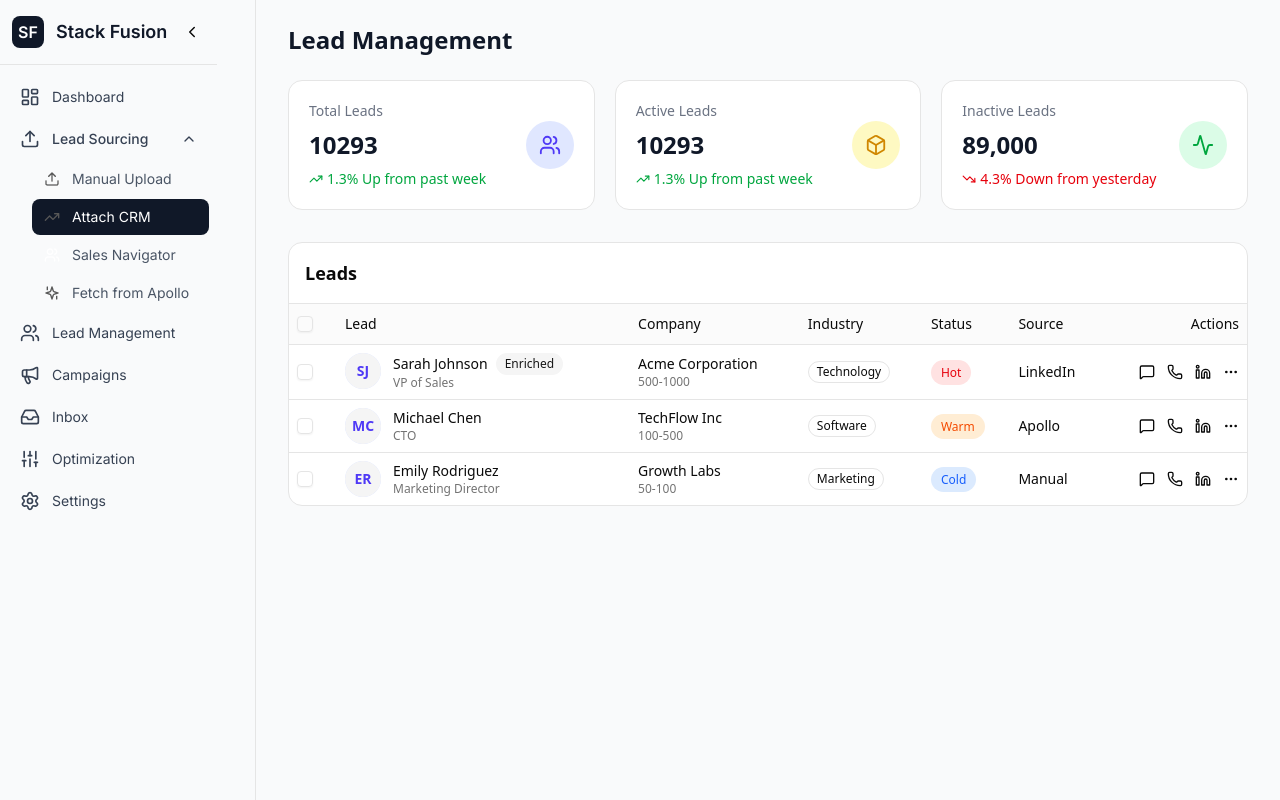
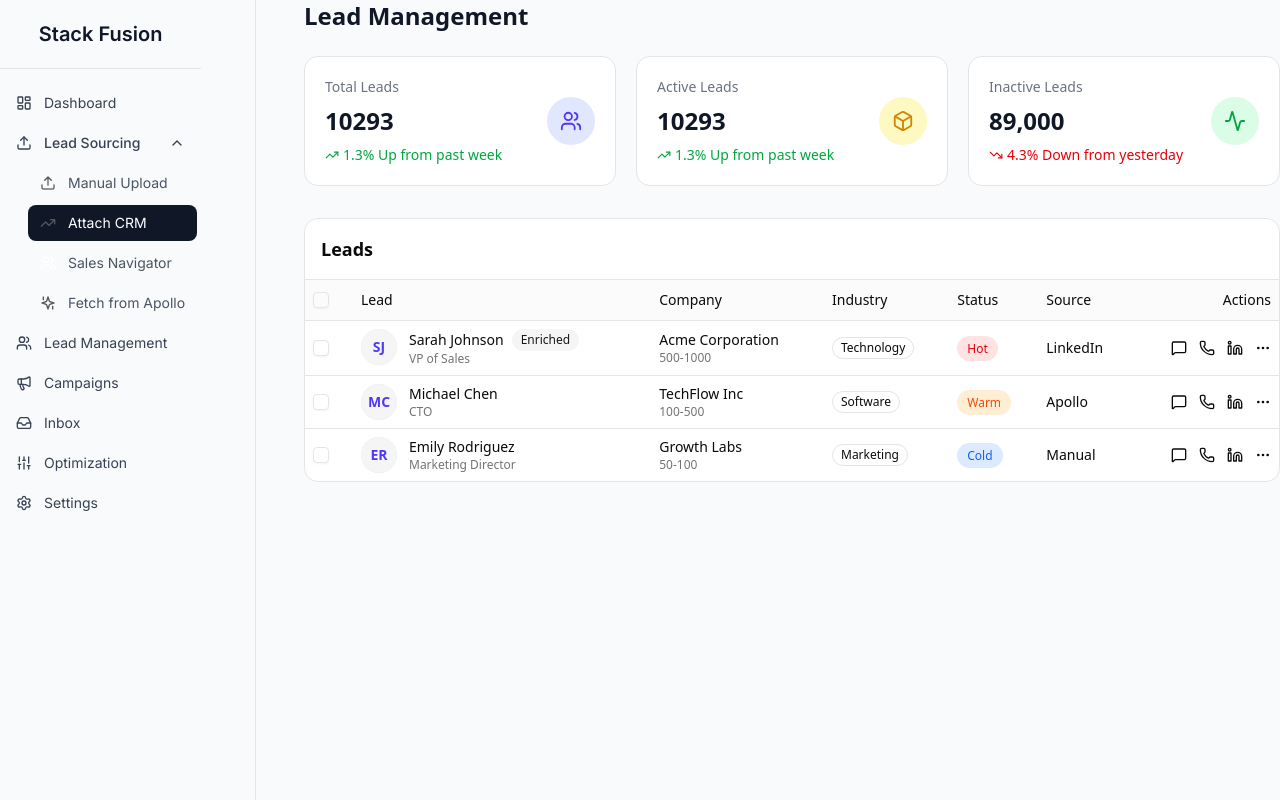
Before and after one commit to Maryamsudo/StackfuseUi, a Next.js app: page / in a window 1280 px wide. Built offline with nearby package versions, Linux system fonts and the light colour scheme.

Commit message:
-SidebarContent was being recreated on parent re-renders used   a hook "usecallback" -Duplicate conditional logic scattered throughout Created reusable NavItem component

```diff
--- a/app/layout.js
+++ b/app/layout.js
@@ -4,14 +4,10 @@ import Sidebar from "@/components/Sidebar";
 export default function RootLayout({ children }) {
   return (
     <html lang="en">
-      <body className="flex min-h-screen">
+      <body className="flex min-h-screen bg-gray-50">
         <Sidebar />
-
-        {/* Main content area */}
-        <main className="flex-1 overflow-y-auto bg-gray-50">
-          <div className="pt-14 md:pt-6 px-4 sm:px-6 lg:px-8 max-w-400 mx-auto">
-            {children}
-          </div>
+        <main className="flex-1 md:ml-6 lg:ml-12 overflow-y-auto">
+          {children}
         </main>
       </body>
     </html>
--- a/components/Sidebar.jsx
+++ b/components/Sidebar.jsx
@@ -1,19 +1,31 @@
 "use client";
-import { useState } from "react";
-import {LayoutDashboard,Upload,Users,Megaphone,Inbox,Sliders,Settings,ChevronDown,Menu,X,ChevronRight,} from "lucide-react";
+
+import { useState, useCallback } from "react";
+import {
+  LayoutDashboard,
+  Upload,
+  Users,
+  Megaphone,
+  Inbox,
+  Sliders,
+  Settings,
+  ChevronDown,
+  Menu,
+  X,
+} from "lucide-react";
 import { Inter } from "next/font/google";
 const inter = Inter({ subsets: ["latin"], weight: ["400", "500", "600"] });
-
 export default function SidebarLayout({ children }) {
   const [openLeadSourcing, setOpenLeadSourcing] = useState(true);
   const [activeItem, setActiveItem] = useState("Attach CRM");
+  const [tabletHover, setTabletHover] = useState(false);
   const [mobileOpen, setMobileOpen] = useState(false);
-  const [tabletHover, setTabletHover] = useState(false);
-  const [sidebarCollapsed, setSidebarCollapsed] = useState(false);
-  const SidebarContent = ({ isMini, isMobile }) => {
-  const isCollapsed = isMini ? !tabletHover : sidebarCollapsed;
-  const showText = isMobile || !isCollapsed;
 
+  const handleCloseMobile = useCallback(() => {
+    setMobileOpen(false);
+  }, []);
+
+  const SidebarContent = ({ isMini = false, isMobile = false }) => {
     return (
       <div
         className={`${inter.className} h-full flex flex-col bg-[#F9FAFB]`}
@@ -21,72 +33,41 @@ export default function SidebarLayout({ children }) {
         onMouseLeave={() => isMini && setTabletHover(false)}
       >
         {/* LOGO */}
-        <div
-          className={`flex items-center gap-3 px-3 py-4 ${
-            showText ? "justify-between" : "justify-center"
-          }`}
-        >
-          <div className="flex items-center gap-3">
-            <div className="h-8 w-8 flex items-center justify-center rounded-md bg-gray-900 text-white font-semibold">
-              SF
-            </div>
-            {showText && (
-              <span className="text-lg font-semibold text-gray-900">
-                Stack Fusion
-              </span>
-            )}
-          </div>
-
-          {!isMini && !isMobile && showText && (
-            <button
-              onClick={() => setSidebarCollapsed(!sidebarCollapsed)}
-              className="p-1 hover:bg-gray-200 rounded transition-colors shrink-0"
-            >
-              <ChevronRight
-                size={18}
-                className={`transition-transform duration-300 ${
-                  sidebarCollapsed ? "" : "rotate-180"
-                }`}
-              />
-            </button>
-          )}
+        <div className="px-6 py-5 text-xl font-semibold text-gray-900 flex items-center justify-center">
+          {!isMini || tabletHover ? "Stack Fusion" : "🖥"}
         </div>
 
         <div className="border-b" />
 
         {/* NAV */}
-        <nav className="flex-1 px-2 py-3 space-y-0.5 text-sm overflow-y-auto">
+        <nav className="flex-1 px-1 py-4 space-y-1 text-sm overflow-y-auto">
           {/* DASHBOARD */}
           <div
             onClick={() => {
               setActiveItem("Dashboard");
               setMobileOpen(false);
             }}
-            className={`flex items-center gap-3 px-3 py-2.5 rounded-md cursor-pointer ${
+            className={`flex items-center gap-3 px-3 py-2 rounded-md cursor-pointer ${
               activeItem === "Dashboard"
                 ? "bg-gray-900 text-white"
                 : "text-gray-700 hover:bg-gray-100"
-            } ${!showText ? "justify-center" : ""}`}
-            title={!showText ? "Dashboard" : ""}
+            }`}
           >
-            <LayoutDashboard size={20} />
-            {showText && "Dashboard"}
+            <LayoutDashboard size={16} />
+            {(!isMini || tabletHover || isMobile) && "Dashboard"}
           </div>
 
           {/* LEAD SOURCING */}
           <div>
             <button
               onClick={() => setOpenLeadSourcing(!openLeadSourcing)}
-              className={`w-full flex items-center px-3 py-2.5 font-medium text-gray-700 rounded-md hover:bg-gray-100 ${
-                !showText ? "justify-center" : "justify-between"
-              }`}
-              title={!showText ? "Lead Sourcing" : ""}
+              className="w-full flex items-center justify-between px-3 py-2 font-medium text-gray-700 rounded-md hover:bg-gray-100"
             >
               <span className="flex items-center gap-3">
-                <Upload size={20} />
-                {showText && "Lead Sourcing"}
+                <Upload size={16} />
+                {(!isMini || tabletHover || isMobile) && "Lead Sourcing"}
               </span>
-              {showText && (
+              {(!isMini || tabletHover || isMobile) && (
                 <ChevronDown
                   size={16}
                   className={`transition-transform ${
@@ -96,8 +77,8 @@ export default function SidebarLayout({ children }) {
               )}
             </button>
 
-            {openLeadSourcing && showText && (
-              <div className="ml-6 mt-0.5 space-y-0.5">
+            {openLeadSourcing && (!isMini || tabletHover || isMobile) && (
+              <div className="ml-6 mt-1 space-y-1">
                 {[
                   { label: "Manual Upload", icon: "/icons/Manualupload.png" },
                   { label: "Attach CRM", icon: "/icons/Crm.png" },
@@ -138,15 +119,14 @@ export default function SidebarLayout({ children }) {
                 setActiveItem(label);
                 setMobileOpen(false);
               }}
-              className={`flex items-center gap-3 px-3 py-2.5 rounded-md cursor-pointer ${
+              className={`flex items-center gap-3 px-3 py-2 rounded-md cursor-pointer ${
                 activeItem === label
                   ? "bg-gray-900 text-white"
                   : "text-gray-700 hover:bg-gray-100"
-              } ${!showText ? "justify-center" : ""}`}
-              title={!showText ? label : ""}
+              }`}
             >
-              <Icon size={20} />
-              {showText && label}
+              <Icon size={16} />
+              {(!isMini || tabletHover || isMobile) && label}
             </div>
           ))}
         </nav>
@@ -157,30 +137,25 @@ export default function SidebarLayout({ children }) {
   return (
     <div className="flex h-screen bg-gray-50">
       {/* Desktop Sidebar */}
-      <aside
-  onClick={() => {
-    if (sidebarCollapsed) setSidebarCollapsed(false);
-  }}
-  className={`hidden lg:flex lg:fixed lg:inset-y-0 lg:left-0 bg-[#F9FAFB] z-20 transition-all duration-300 cursor-pointer ${
-    sidebarCollapsed ? "lg:w-20 border-r-2" : "lg:w-64 border-r"
-  }`}
->
-  <SidebarContent />
-</aside>
+      <aside className="hidden lg:flex lg:fixed lg:inset-y-0 lg:left-0 lg:w-64 border-r bg-[#F9FAFB] z-20">
+        <SidebarContent />
+      </aside>
 
 
       {/* Tablet Sidebar */}
       <aside
-        className={`hidden md:flex lg:hidden md:fixed md:inset-y-0 md:left-0 bg-[#F9FAFB] z-20 transition-all duration-300 ${
-          tabletHover ? "md:w-64 border-r" : "md:w-20 border-r-2"
-        }`}
+        className="hidden md:flex lg:hidden md:fixed md:inset-y-0 md:left-0 md:w-20 border-r bg-[#F9FAFB] z-20 transition-all duration-300"
       >
         <SidebarContent isMini />
       </aside>
 
       {/* Mobile Top Bar */}
       <header className="md:hidden fixed top-0 left-0 right-0 z-40 h-14 bg-white border-b flex items-center gap-3 px-4">
-        <button onClick={() => setMobileOpen(true)}>
+        <button
+          onClick={() => setMobileOpen(true)}
+          aria-label="Open navigation menu"
+          className="p-2 hover:bg-gray-100 rounded-md"
+        >
           <Menu size={22} />
         </button>
         <span className="font-semibold">Stack Fusion</span>
@@ -189,8 +164,9 @@ export default function SidebarLayout({ children }) {
       {/* Mobile Overlay */}
       {mobileOpen && (
         <div
-          onClick={() => setMobileOpen(false)}
+          onClick={handleCloseMobile}
           className="md:hidden fixed inset-0 z-40 bg-black/40"
+          role="presentation"
         />
       )}
 
@@ -199,9 +175,14 @@ export default function SidebarLayout({ children }) {
         className={`md:hidden fixed inset-y-0 left-0 z-50 w-64 bg-[#F9FAFB] border-r transform transition-transform duration-300 ${
           mobileOpen ? "translate-x-0" : "-translate-x-full"
         }`}
+        role="complementary"
       >
         <div className="flex justify-end p-4 border-b">
-          <button onClick={() => setMobileOpen(false)}>
+          <button
+            onClick={handleCloseMobile}
+            aria-label="Close navigation menu"
+            className="p-2 hover:bg-gray-100 rounded-md"
+          >
             <X size={20} />
           </button>
         </div>
@@ -209,11 +190,7 @@ export default function SidebarLayout({ children }) {
       </aside>
 
       {/* Main Content */}
-      <main
-        className={`flex-1 pt-14 overflow-y-auto transition-all duration-300 ${
-          sidebarCollapsed ? "md:ml-20 lg:ml-20" : "md:ml-20 lg:ml-64"
-        }`}
-      >
+      <main className="flex-1 md:ml-20 lg:ml-64 pt-14 overflow-y-auto">
         {children}
       </main>
     </div>
```
